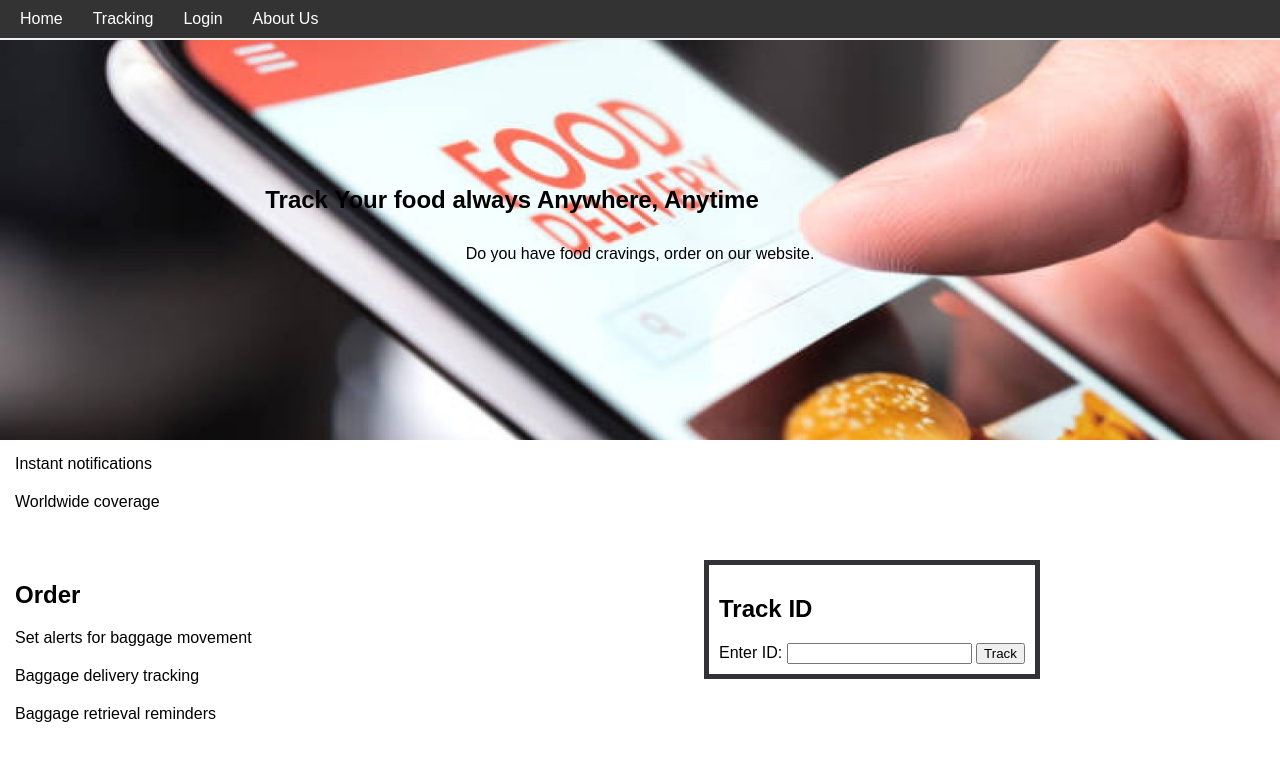
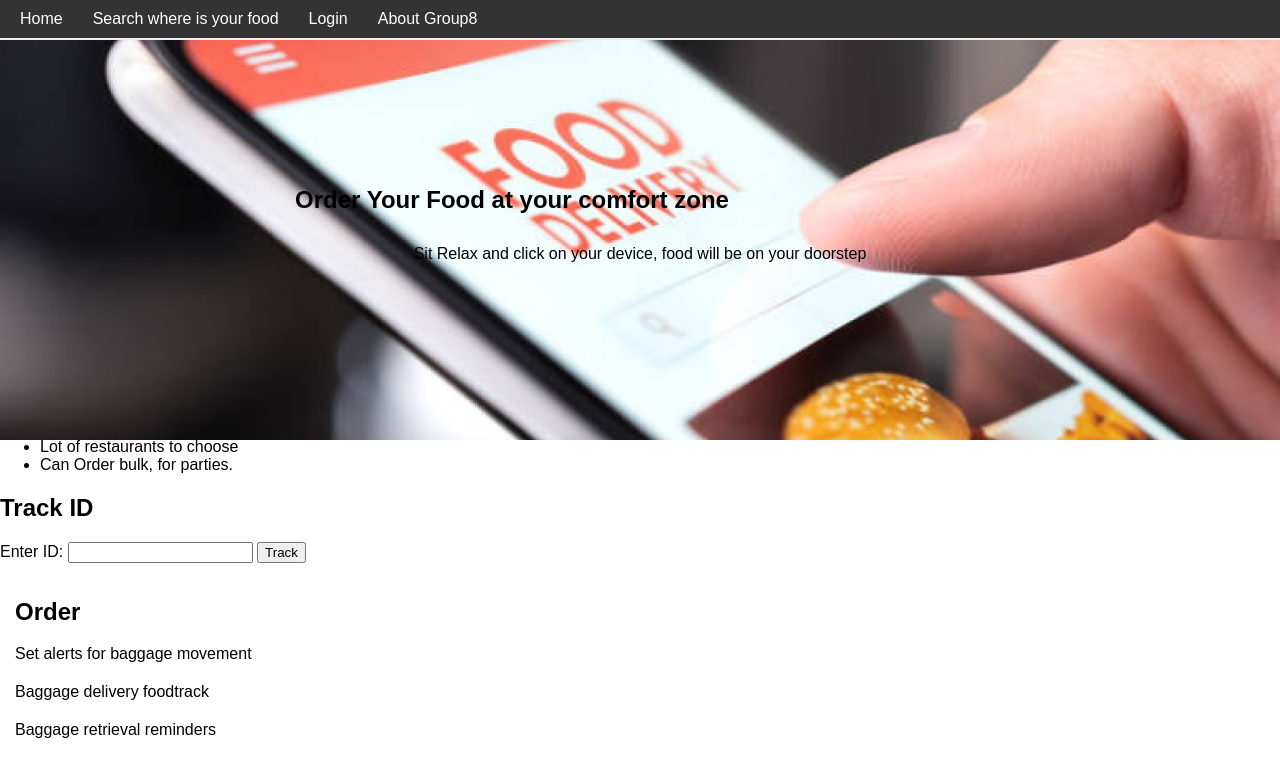
Before and after one commit to RongalaMahesh/projectgroup8, a Flask app: page / in a window 1280 px wide; the page is wider, and only the part inside the window is pictured. Shown: the top 777 px of that part. Run offline with Flask 3, Linux system fonts and the light colour scheme.

Commit message:
multiple changes

```diff
--- a/templates/home.html
+++ b/templates/home.html
@@ -11,26 +11,27 @@
         <nav>
             <ul>
                 <li><a href="{{ url_for('view.index') }}">Home</a></li>
-                <li><a href="{{ url_for('view.tracking') }}">Tracking</a></li>
+                <li><a href="{{ url_for('view.foodtrack') }}">Search where is your food</a></li>
                 <li class="login-link"><a href="{{ url_for('view.loginpage') }}">Login</a></li>
-                <li><a href="{{ url_for('view.about') }}">About Us</a></li>
+                <li><a href="{{ url_for('view.about') }}">About Group8</a></li>
             </ul>
         </nav>
     </header>
     <main>
         <section class="bheem">
-            <h1>Track Your food always Anywhere, Anytime</h1>
-            <p>Do you have food cravings,  order on our website.</p>
-            <img src="{{ url_for('static', filename='home1.jpg') }}" alt="Person traveling with luggage">
+            <h1>Order Your Food at your comfort zone</h1>
+            <p>Sit Relax and click on your device, food will be on your doorstep</p>
+            <img src="{{ url_for('static', filename='home1.jpg') }}" alt="Food image error!">
         </section>
-        <section class="benefits">
-            <h2>Benefits ss of Ordering food in our website</h2>
+        <section class="raju">
+            <h2>Why only you should order from our WEBSITE</h2>
             <ul>
-                <li>Real-time tracking</li>
-                <li>Instant notifications</li>
-                <li>Worldwide coverage</li>
+                <li>You can check every step of your food</li>
+                <li>Updates on every stage</li>
+                <li>Lot of restaurants to choose</li>
+                <li>Can Order bulk, for parties.</li>
             </ul>
-            <div class="tracking">
+            <div class="foodtrack">
                 <h1>Track ID</h1>
 	            <form action="/track" method="POST">
 		        <label for="id">Enter ID:</label>
@@ -43,7 +44,7 @@
             <h2>Order</h2>
             <ul>
                 <li>Set alerts for baggage movement</li>
-                <li>Baggage delivery tracking</li>
+                <li>Baggage delivery foodtrack</li>
                 <li>Baggage retrieval reminders</li>
             </ul>
         </section>
```
